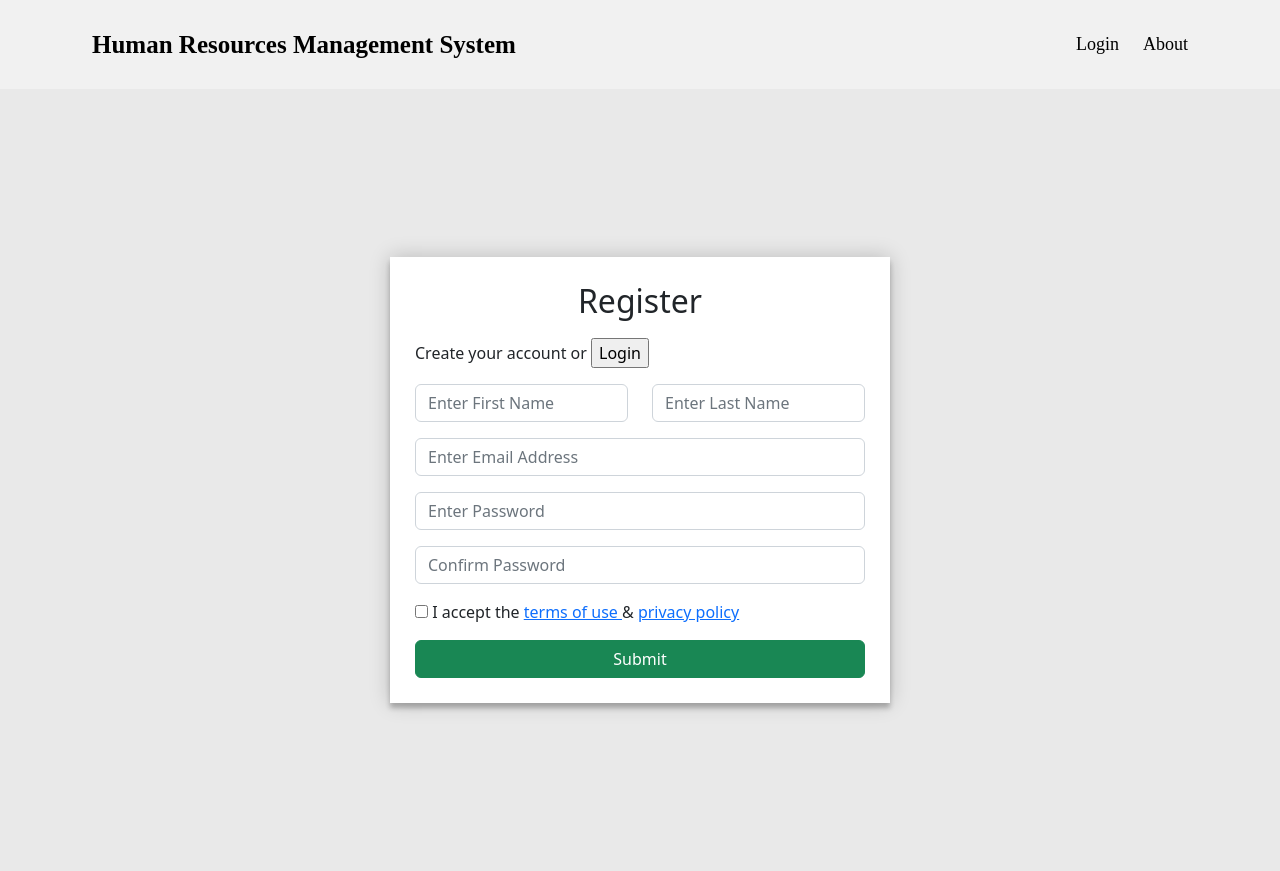
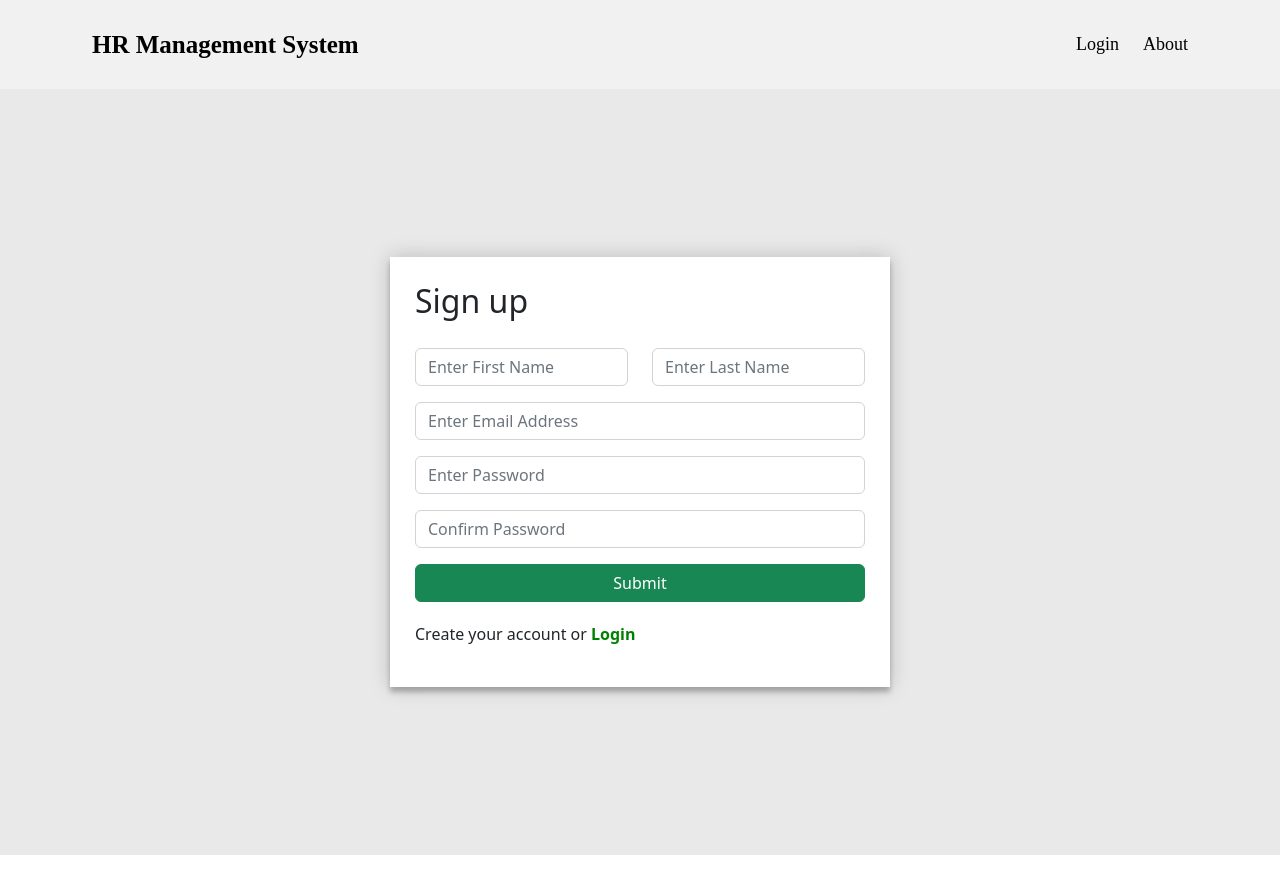
Before and after one commit to UMR/HRManagement, an Angular app in the folder HRManagement.Web/: page /registration in a window 1280 px wide. Built offline with nearby package versions, Linux system fonts and the light colour scheme.

Commit message:
home page design

```diff
--- a/HRManagement.Web/src/app/common/components/header/header.component.html
+++ b/HRManagement.Web/src/app/common/components/header/header.component.html
@@ -1,5 +1,5 @@
 <div class="header">
-  <a href="#" class="logo">Human Resources Management System</a>
+  <a href="#" class="logo">HR Management System</a>
   <div class="header-right">
     <a href="login" (click)="goToPage('login')">Login</a>
     <a href="#">About</a>
--- a/HRManagement.Web/src/app/login/login.component.css
+++ b/HRManagement.Web/src/app/login/login.component.css
@@ -1,6 +1,6 @@
 
 body {
-  padding: 27vh 0 !important;
+  padding: 24vh 0 !important;
   background: #e9e9e9 !important;
 }
 
@@ -12,8 +12,8 @@ body {
 }
 
   .form-signup h2 {
-    text-align: center;
-    padding-bottom: 10px;
+/*    text-align: center;*/
+    padding-bottom: 20px;
   }
 
 .form-box {
@@ -22,5 +22,21 @@ body {
 }
 
 .register{
-    padding-top: 40px;
+    padding-top: 30px;
 }
+
+a.forgotpassword {
+  text-decoration: none;
+  color: green;
+}
+
+.forgotpassword{
+    text-align:center;
+    padding-bottom: 10PX;
+}
+
+a.registration {
+  text-decoration: none;
+  color: green;
+  font-weight: bold;
+}
--- a/HRManagement.Web/src/app/login/login.component.html
+++ b/HRManagement.Web/src/app/login/login.component.html
@@ -1,34 +1,5 @@
 <app-header></app-header>
 
-
-<!--<div class="container">
-  <div class="row justify-content-center align-items-center inner-row">
-    <div class="col-md-5">
-      <div class="form-box p-5">
-        <div class="form-title">
-          <h2 class="fw-bold mb-3">Login</h2>
-        </div>
-        <form action="">
-          <div class="form-floating mb-3">
-            <input type="text" class="form-control form-control-sm" placeholder="Enter Username" id="floatingInput" />
-            <label for="floatingInput">Username</label>
-          </div>
-          <div class="form-floating mb-3">
-            <input type="password" class="form-control form-control-sm" placeholder="Enter Password" id="floatingPassword" />
-            <label for="floatingPassword">Password</label>
-          </div>
-          <div class="mt-3">
-            <button class="btn primaryBg text-white">Login</button>
-          </div>
-          <div class="mt-3">
-            <span>Don't have account?</span>
-            <button class="p-0 border-0 bg-transparent primaryColor" (click)="goToPage('registration')">Sign Up</button>
-          </div>
-        </form>
-      </div>
-    </div>
-  </div>
-</div>-->
 
 <body>
   <div class="container">
@@ -40,11 +11,16 @@
       <div class="form-group mb-3">
         <input type="password" class="form-control" placeholder="Enter Password" name="password" />
       </div>
+      <div class="forgotpassword mb-3">
+        <label>
+          <a href="#" class="forgotpassword">Forgot password? </a>
+        </label>
+      </div>
       <div class="d-grid gap-2">
-        <input type="button" class="btn btn-success btn-block" name="" value="Submit" />
+        <input type="button" class="btn btn-success btn-block" name="" value="Log in" />
       </div>
       <div class="register">
-        <p>Don't have an account? Register here <input type="button" (click)="goToPage('registration')" value="Register" /></p>
+        <p>Don't have an account? <a href="registration" class="registration"> Sign up</a> here.</p>
       </div>
     </form>
   </div>
--- a/HRManagement.Web/src/app/notice/notice.component.css
+++ b/HRManagement.Web/src/app/notice/notice.component.css
@@ -0,0 +1,9 @@
+.box{
+    padding: 10px;
+}
+.box h5 {
+  font-size: 16px;
+}
+h4{
+    text-align:center
+}
--- a/HRManagement.Web/src/app/notice/notice.component.html
+++ b/HRManagement.Web/src/app/notice/notice.component.html
@@ -1,8 +1,16 @@
 
-<div class="container">
-  <div style="padding-left:20%">
-    <h1>Notice Board</h1>
-    <p>Resize the browser window to see the effect.</p>
-    <p>Some content..</p>
+<div class="container mt-5">
+  <h4>Top Notice Headlines</h4>
+  <div class="row">
+    <div *ngFor="let item of topHeadingDisplay" class="col-lg-3 mt-3 mb-3" >
+      <div class="box">
+        <h5>{{item.title}}</h5>
+        <p>{{item.content}}</p>
+        <a href="{{item.url}}" class="btn btn-dark btn-sm" target="_blank">Read more</a>
+      </div>
+    </div>
   </div>
+  <footer class="mt-3">
+    <p> &copy; 2022 HR Management System</p>
+  </footer>
 </div>
--- a/HRManagement.Web/src/app/notice/notice.component.ts
+++ b/HRManagement.Web/src/app/notice/notice.component.ts
@@ -1,4 +1,5 @@
 import { Component, OnInit } from '@angular/core';
+import { NoticeService } from './notice.service'
 
 @Component({
   selector: 'app-notice',
@@ -7,9 +8,15 @@ import { Component, OnInit } from '@angular/core';
 })
 export class NoticeComponent implements OnInit {
 
-  constructor() { }
+  topHeadingDisplay: any = [];
+
+  constructor(private noticeService: NoticeService) { }
 
   ngOnInit(): void {
+    this.noticeService.topHeading().subscribe((result) => {
+      console.log(result);
+      this.topHeadingDisplay = result.articles;
+    })
   }
 
 }
--- /dev/null
+++ b/HRManagement.Web/src/app/notice/notice.service.ts
@@ -0,0 +1,18 @@
+import { Injectable } from '@angular/core';
+import { HttpClient } from '@angular/common/http';
+import { Observable } from 'rxjs';
+
+@Injectable({
+  providedIn: 'root'
+})
+export class NoticeService {
+
+  constructor(private _http: HttpClient) { }
+
+  apiUrl = 'https://newsapi.org/v2/top-headlines?country=us&category=business&apiKey=55916829bab9452d9eb24ac7535c1e60';
+
+  topHeading(): Observable<any>
+  {
+    return this._http.get(this.apiUrl);
+  }
+}
--- a/HRManagement.Web/src/app/page-not-found/page-not-found.component.css
+++ b/HRManagement.Web/src/app/page-not-found/page-not-found.component.css
@@ -1,3 +1,6 @@
+.container{
+    padding-top:100px;
+}
 .center {
   text-align: center;
 }
--- a/HRManagement.Web/src/app/page-not-found/page-not-found.component.html
+++ b/HRManagement.Web/src/app/page-not-found/page-not-found.component.html
@@ -1,4 +1,5 @@
-<div>
+<app-header></app-header>
+<div class="container">
   <h1 class="center">
     Oops! Error 404!
   </h1>
--- a/HRManagement.Web/src/app/registration/registration.component.css
+++ b/HRManagement.Web/src/app/registration/registration.component.css
@@ -11,11 +11,20 @@ body {
   padding: 25px;
 }
 .form-signup h2 {
-  text-align:center;
-  padding-bottom:10px;
+  /*text-align:center;*/
+  padding-bottom: 20px;
 }
 
 .form-box {
   background: #fff;
   box-shadow: 0 0 20px 0 rgba(0,0, 0, 0.2), 0 5px 5px 0 rgba(0,0, 0, 0.24);
 }
+.login {
+  padding-top: 20px;
+}
+
+a {
+  text-decoration: none;
+  color: green;
+  font-weight:bold;
+}
--- a/HRManagement.Web/src/app/registration/registration.component.html
+++ b/HRManagement.Web/src/app/registration/registration.component.html
@@ -3,8 +3,7 @@
 <body>
   <div class="container">
     <form class="form-signup form-box">
-      <h2>Register</h2>
-      <p>Create your account or <input type="button" (click)="goToPage('login')" value="Login" /></p>
+      <h2>Sign up</h2>
       <div class="form-group mb-3">
         <div class="row">
           <div class="col-md-6">
@@ -24,14 +23,17 @@
       <div class="form-group mb-3">
         <input type="password" class="form-control" placeholder="Confirm Password" name="confirmPassword" />
       </div>
-      <div class="mb-3">
-        <label>
-          <input type="checkbox" name="" />
-          I accept the <a href="#">terms of use </a>& <a href="#">privacy policy</a>
-        </label>
-      </div>
+<!--<div class="mb-3">
+  <label>
+    <input type="checkbox" name="" />
+    I accept the <a href="#">terms of use </a>& <a href="#">privacy policy</a>
+  </label>
+</div>-->
       <div class="d-grid gap-2">
         <input type="button" class="btn btn-success btn-block" name="" value="Submit" />
+      </div>
+      <div class="login">
+        <p>Create your account or <a href="login">Login</a></p>
       </div>
     </form>
   </div>
```
Also changed, not shown: HRManagement.Web/src/app/app.module.ts (+5 -2 lines), 1 other file (tests, documents, lock files or other folders).
